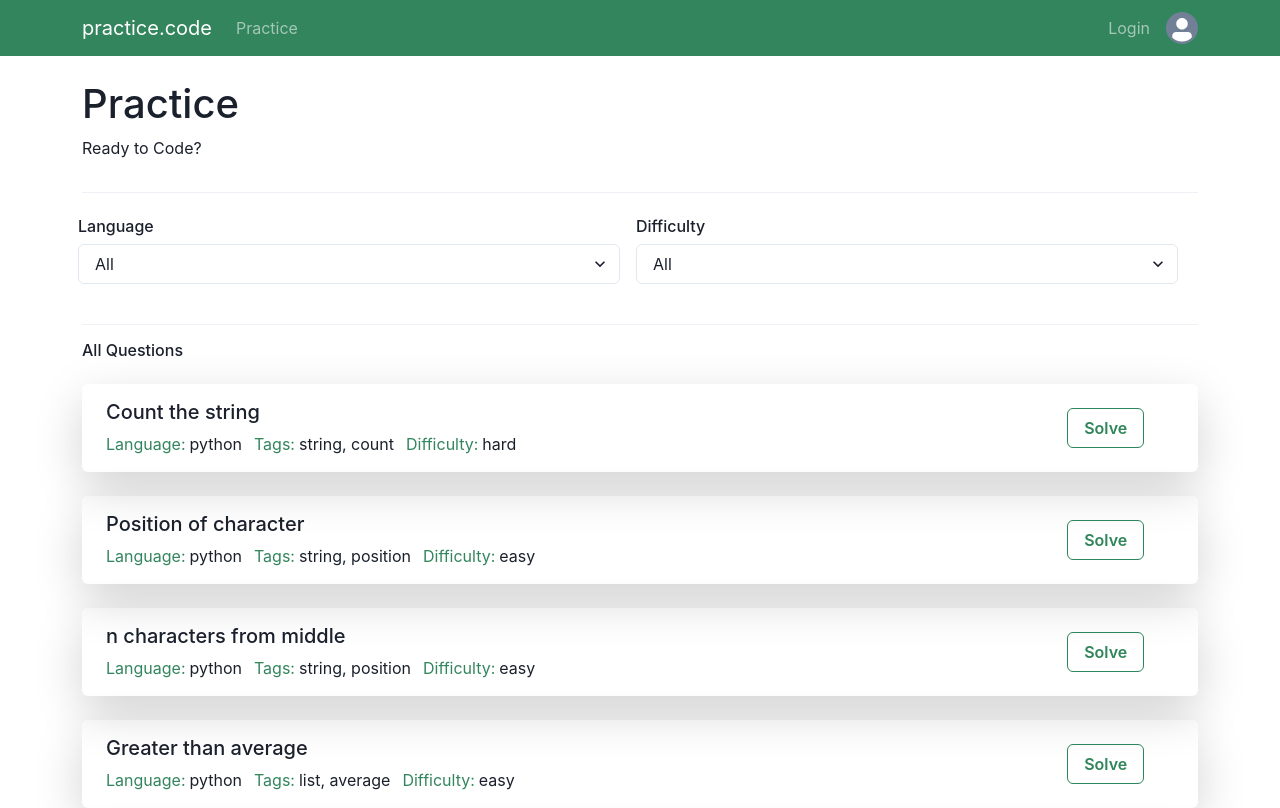
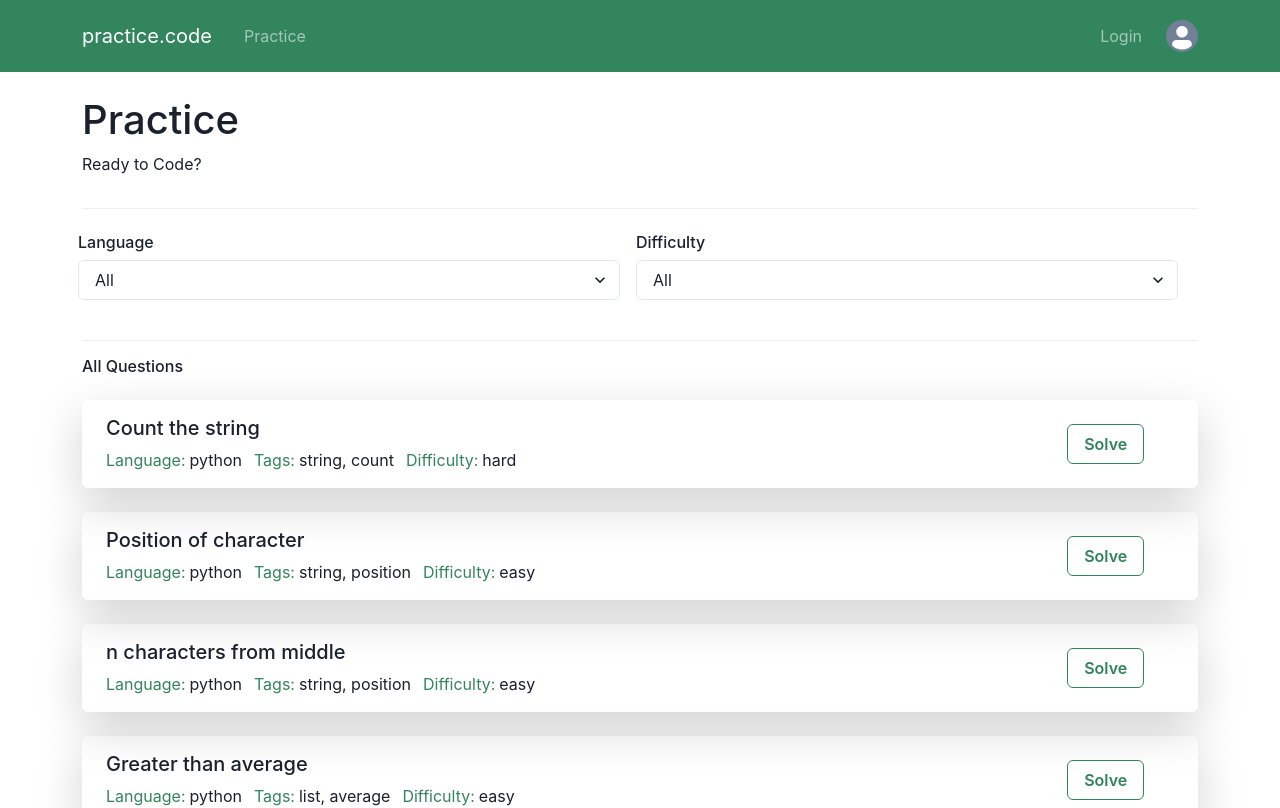
Before and after one commit to charanGIT06/coding-website, a React (Vite) app: page /practice in a window 1280 px wide. Shown: the top 808 px of the page. Built offline with nearby package versions, Linux system fonts and the light colour scheme.

Commit message:
fixed bugs in routing

```diff
--- a/src/App.jsx
+++ b/src/App.jsx
@@ -21,7 +21,6 @@ const loginStatus = JSON.parse(localStorage.getItem("loginStatus"));
 ReactDOM.createRoot(document.getElementById("root")).render(
   <ChakraProvider>
     <React.StrictMode>
-      <NavBar />
       <BrowserRouter>
         <Routes>
           <Route path="/" element={<HomePage />} />
--- a/src/components/NavBar.jsx
+++ b/src/components/NavBar.jsx
@@ -1,6 +1,7 @@
 // React
 import { useState } from "react";
 import { Link } from "react-router-dom";
+import { useNavigate } from "react-router-dom";
 // Bootstrap
 import Container from "react-bootstrap/Container";
 import Nav from "react-bootstrap/Nav";
@@ -22,6 +23,9 @@ import {
 import { Divider } from "@chakra-ui/react";
 
 const NavBar = () => {
+
+  const navigate = useNavigate();
+
   const [mode, setMode] = useState("Light");
   const { isOpen, onOpen, onClose } = useDisclosure();
   const [placement, setPlacement] = useState("right");
@@ -52,8 +56,10 @@ const NavBar = () => {
           <Navbar.Collapse id="responsive-navbar-nav">
             <Nav className=" me-auto">
               {/* <Nav.Link href="/dashboard">Dashboard</Nav.Link> */}
-              <Nav.Link href="/practice">
-                Practice
+              <Nav.Link>
+                <Link to="/practice" className="nav-link">
+                  Practice
+                </Link>
                 {/* <Link to={'/practice'}>Practice</Link> */}
               </Nav.Link>
               {/* <Nav.Link href="/submissions">Submissions</Nav.Link> */}
@@ -76,10 +82,12 @@ const NavBar = () => {
               </Nav.Link> */}
             </Nav>
             <Nav className="d-flex flex-row align-items-center">
-              <Nav.Link className="ps-0 py-0 pe-2" href="/login">
-                {loginStatus && currentUser !== ""
-                  ? `Hey, ${currentUser}`
-                  : "Login"}
+              <Nav.Link className="nav-link ps-0 py-0 pe-2">
+                <Link className="nav-link" to='/login'>
+                  {loginStatus && currentUser !== ""
+                    ? `Hey, ${currentUser}`
+                    : "Login"}
+                </Link>
               </Nav.Link>
               {/* <Nav.Link className="ps-0 py-0 pe-2" href="/signup">
                 SignUp
@@ -108,7 +116,8 @@ const NavBar = () => {
                         onClick={() => {
                           localStorage.setItem("loginStatus", false);
                           localStorage.setItem("activeAccount", null);
-                          window.location = "/";
+                          // window.location = "/";
+                          navigate("/login");
                         }}
                       >
                         Log Out
--- a/src/pages/CodingPage.jsx
+++ b/src/pages/CodingPage.jsx
@@ -5,6 +5,7 @@ import { useParams } from "react-router-dom";
 import Question from "../components/Question";
 import "../css/coding-page.css";
 import Login from "../components/Login";
+import NavBar from "../components/NavBar";
 // ACE Editor
 import ace from "ace-builds/src-noconflict/ace";
 import jsonWorkerUrl from "ace-builds/src-noconflict/worker-javascript?url";
@@ -341,6 +342,8 @@ export default () => {
   // }, [submissionResult]);
 
   return (
+    <div className="page">
+      <NavBar />
       <div className="code-container">
         {/* Modal */}
         <Modal
@@ -433,7 +436,9 @@ export default () => {
                 variant="solid"
                 colorScheme="green"
                 {...(outputState == "Running" ? { isLoading: true } : "")}
-              {...(outputState == "Running" ? { loadingText: "Running" } : "")}
+                {...(outputState == "Running"
+                  ? { loadingText: "Running" }
+                  : "")}
                 onClick={() => {
                   compileAndRun("Running", "71", code, input, language);
                   setOutputState("Running");
@@ -578,5 +583,6 @@ export default () => {
           </div>
         </div>
       </div>
+    </div>
   );
 };
--- a/src/pages/HomePage.jsx
+++ b/src/pages/HomePage.jsx
@@ -8,6 +8,7 @@ import { Divider } from "@chakra-ui/react";
 // Components
 import Login from "../components/Login";
 import SignUp from "../components/SignUp";
+import NavBar from "../components/NavBar";
 
 export default () => {
   let { account } = useParams();
@@ -23,15 +24,20 @@ export default () => {
   }
 
   return (
+    <div className="page">
+      <NavBar />
       <div className="home-page">
         <div className="container">
           <div className="row">
             <div className="left d-flex flex-column justify-content-center col-md-7 pe-5">
               <h1 className="pb-4">Skills speak louder than words</h1>
               <p>
-              Practice coding skills with our interactive coding challenges and a full suite of code editors. Our platform offers a variety of programming languages, including Python, Java, C++, and JavaScript.
+                Practice coding skills with our interactive coding challenges
+                and a full suite of code editors. Our platform offers a variety
+                of programming languages, including Python, Java, C++, and
+                JavaScript.
               </p>
-            <Divider/>
+              <Divider />
             </div>
             <div className="right col-md-5">
               {account === "login" ? <Login /> : <SignUp />}
@@ -39,5 +45,6 @@ export default () => {
           </div>
         </div>
       </div>
+    </div>
   );
 };
--- a/src/pages/Practice.jsx
+++ b/src/pages/Practice.jsx
@@ -5,6 +5,7 @@ import { useNavigate } from "react-router-dom";
 // Components
 import QuestionCard from "../components/QuestionCard";
 import "../css/practice.css";
+import NavBar from "../components/NavBar";
 // Chakra-UI
 import { Divider } from "@chakra-ui/react";
 import { Card, CardHeader, CardBody, CardFooter } from "@chakra-ui/react";
@@ -13,7 +14,6 @@ import data from "../data/data.json";
 import { Select } from "@chakra-ui/react";
 
 export default () => {
-
   const navigate = useNavigate();
 
   const languages = ["Python", "Java", "Cpp", "Javascript"];
@@ -60,6 +60,8 @@ export default () => {
   }, [difficulty]);
 
   return (
+    <div className="page">
+      <NavBar />
       <div className="practice-page">
         <div className="container">
           <div className="row">
@@ -162,7 +164,11 @@ export default () => {
               <Divider />
               <div className="questions-container container pt-0 px-0 pb-3 m-0">
                 <div className="row d-flex justify-content-start">
-                <h6 className="pb-3">{language.substring(0,1).toUpperCase()+language.substring(1,)} Questions</h6>
+                  <h6 className="pb-3">
+                    {language.substring(0, 1).toUpperCase() +
+                      language.substring(1)}{" "}
+                    Questions
+                  </h6>
                   {questions.map((question) => {
                     return <QuestionCard question={question} />;
                   })}
@@ -172,5 +178,6 @@ export default () => {
           </div>
         </div>
       </div>
+    </div>
   );
 };
```
Lines whose indentation alone changed are shown as unchanged.
